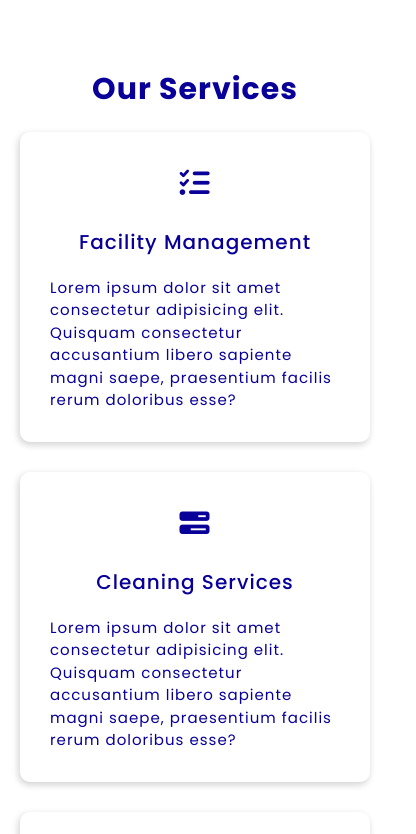
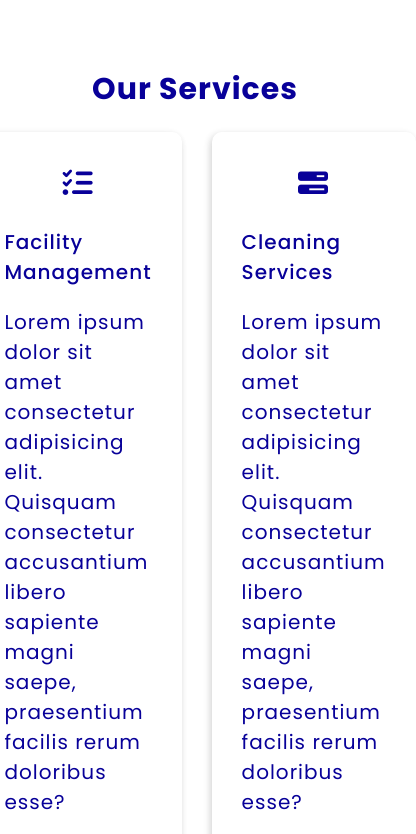
Before and after one commit to MorteyKafui/berhill, a plain HTML site: page index.html in a window 390 px wide. Shown: the part 1166-2000 px from the top of the page, 416 px wide, since content can reach past the window. Drawn offline with Linux system fonts and the light colour scheme.

Commit message:
update styles

```diff
--- a/tablet.css
+++ b/tablet.css
@@ -1,10 +1,11 @@
-@media (max-width: 61em) {
+@media (max-width: 48em) {
   .header {
     display: flex;
     justify-content: center;
     align-items: center;
     text-align: center;
   }
+
   .nav {
     display: none;
   }
@@ -41,8 +42,9 @@
     display: none;
   }
 
-  .cards {
-    grid-template-columns: 1fr 1fr;
+  .services .container .cards {
+    display: grid;
+    grid-template-columns: repeat(2, 1fr) !important;
     font-size: 2rem;
   }
 
```
Also changed, not shown: index.html (+0 -1 lines).
